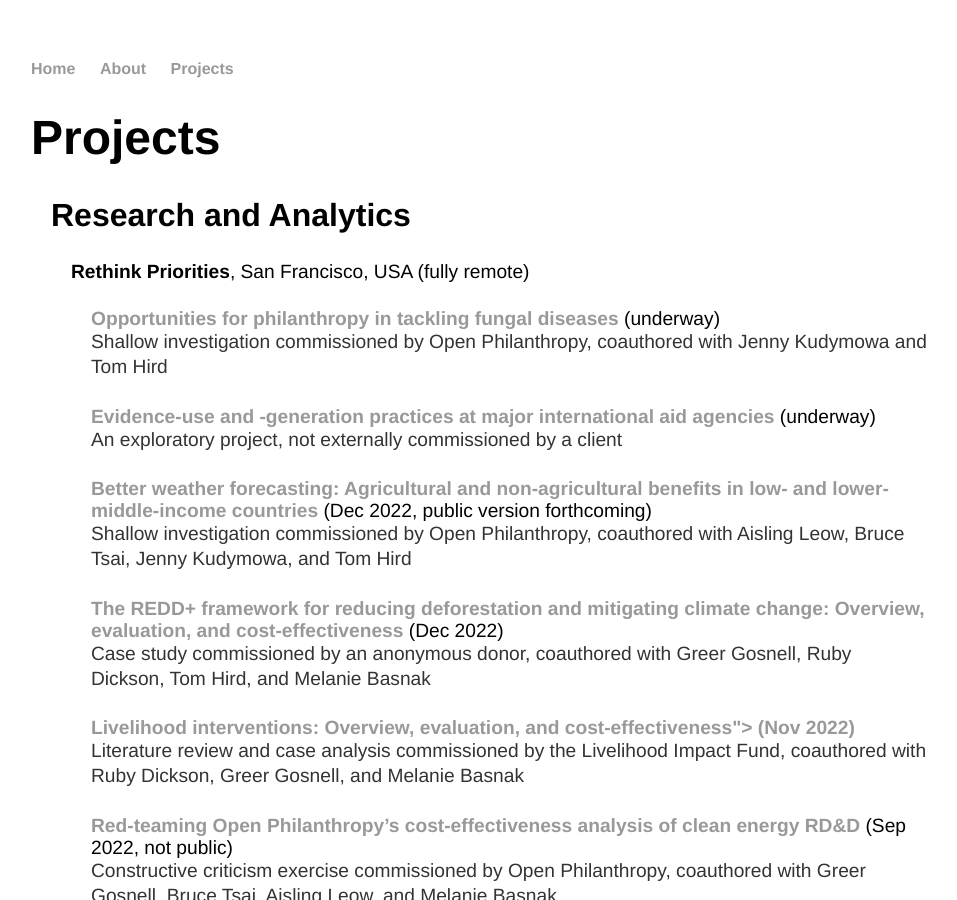
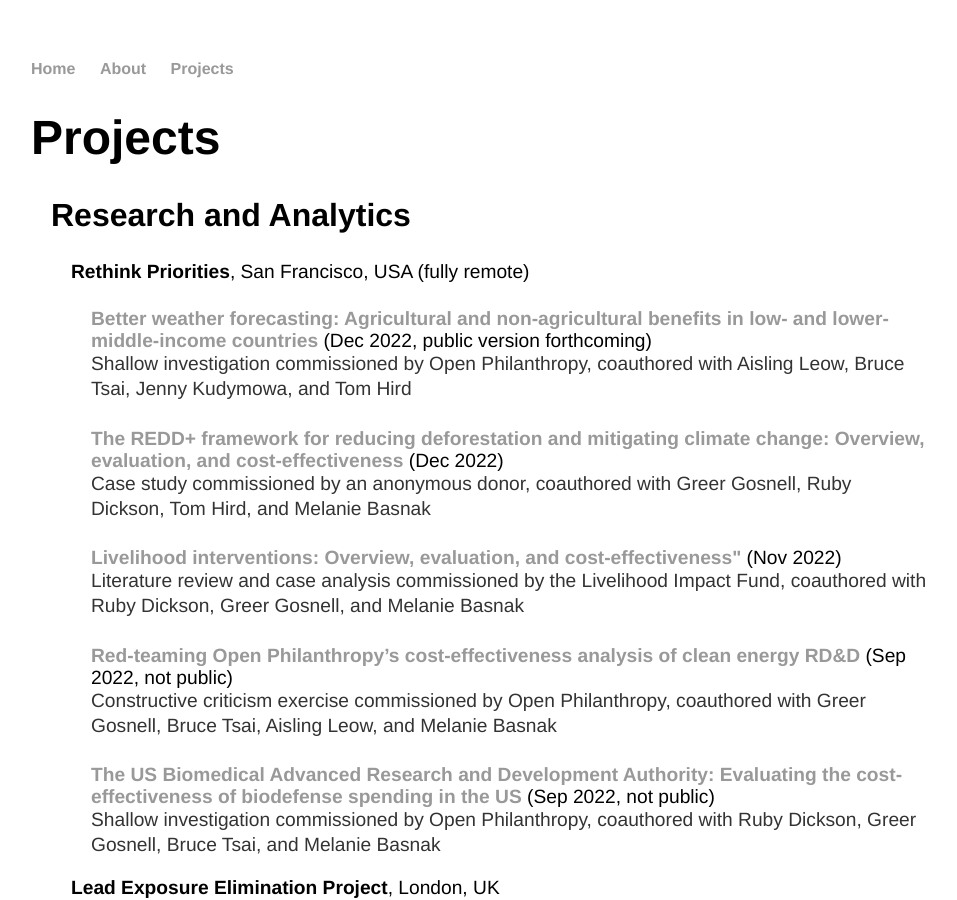
Before and after one commit to y-james-hu/y-james-hu.github.io, a Jekyll site: the page built from projects/index.html, in a window 1280 px wide and 900 px high. Shown: the whole window, without its empty margins (161-1118 px from the left). Built offline with Jekyll 4.4.1, drawn with Linux system fonts in a browser that asks for light colours.

Commit message:
Update index.html

```diff
--- a/projects/index.html
+++ b/projects/index.html
@@ -8,19 +8,13 @@
 
     <h3 style="margin-left: 40px">Rethink Priorities<span style="font-weight:normal">, San Francisco, USA (fully remote)</span></h3>
 
-      <h4 style="margin-left: 60px"><a href = "#">Opportunities for philanthropy in tackling fungal diseases</a><span style="font-weight:normal"> (underway)</span></h4>
-      <p style="margin-left: 60px">Shallow investigation commissioned by Open Philanthropy, coauthored with Jenny Kudymowa and Tom Hird</p>
-
-      <h4 style="margin-left: 60px"><a href = "#">Evidence-use and -generation practices at major international aid agencies</a><span style="font-weight:normal"> (underway)</span></h4>
-      <p style="margin-left: 60px">An exploratory project, not externally commissioned by a client</p>
-
       <h4 style="margin-left: 60px"><a href = "#">Better weather forecasting: Agricultural and non-agricultural benefits in low- and lower-middle-income countries</a><span style="font-weight:normal"> (Dec 2022, public version forthcoming)</span></h4>
       <p style="margin-left: 60px">Shallow investigation commissioned by Open Philanthropy, coauthored with Aisling Leow, Bruce Tsai, Jenny Kudymowa, and Tom Hird</p>
 
       <h4 style="margin-left: 60px"><a href = "https://rethinkpriorities.org/publications/the-redd-framework-for-reducing-deforestation-and-mitigating-climate-change">The REDD+ framework for reducing deforestation and mitigating climate change: Overview, evaluation, and cost-effectiveness</a><span style="font-weight:normal"> (Dec 2022)</span></h4>
       <p style="margin-left: 60px">Case study commissioned by an anonymous donor, coauthored with Greer Gosnell, Ruby Dickson, Tom Hird, and Melanie Basnak</p>
 
-      <h4 style="margin-left: 60px"><a href = "https://rethinkpriorities.org/publications/livelihood-interventions">Livelihood interventions: Overview, evaluation, and cost-effectiveness"> (Nov 2022)</span></h4>
+      <h4 style="margin-left: 60px"><a href = "https://rethinkpriorities.org/publications/livelihood-interventions">Livelihood interventions: Overview, evaluation, and cost-effectiveness"</a><span style="font-weight:normal"> (Nov 2022)</span></h4>
       <p style="margin-left: 60px">Literature review and case analysis commissioned by the Livelihood Impact Fund, coauthored with Ruby Dickson, Greer Gosnell, and Melanie Basnak</p>
 
       <h4 style="margin-left: 60px"><a href = "#">Red-teaming Open Philanthropy’s cost-effectiveness analysis of clean energy RD&D</a><span style="font-weight:normal"> (Sep 2022, not public)</span></h4>
```
